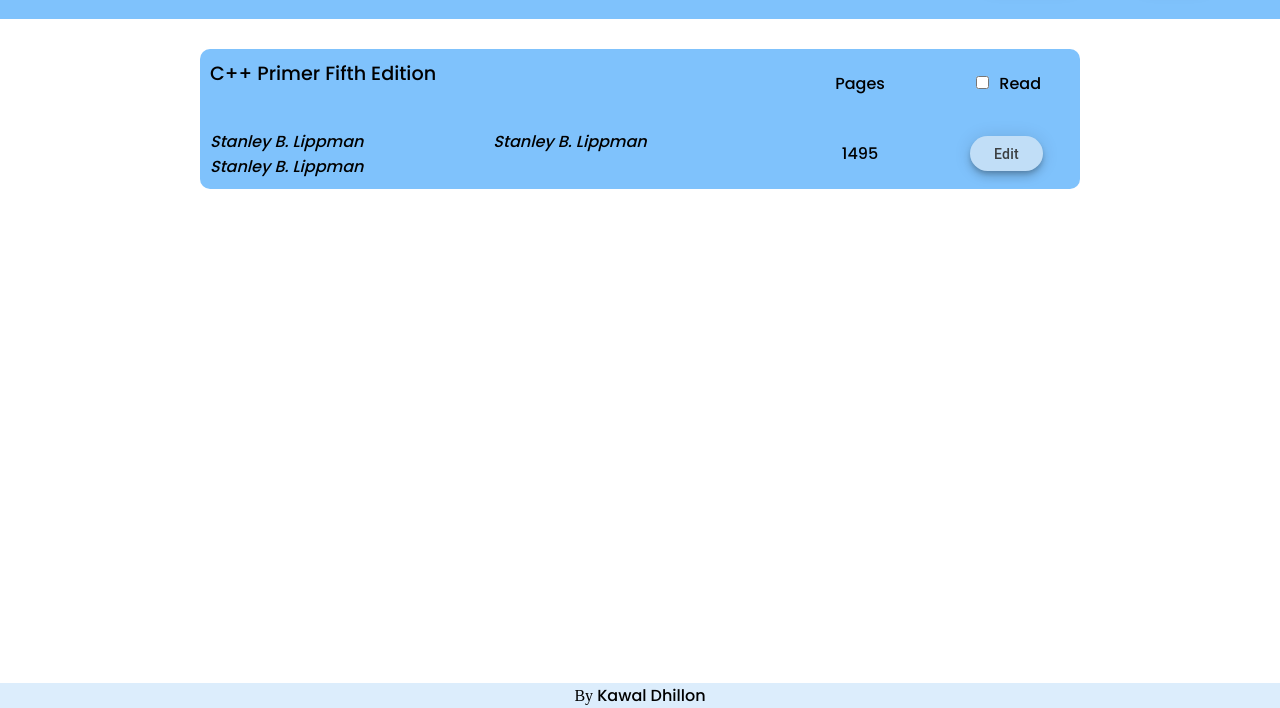
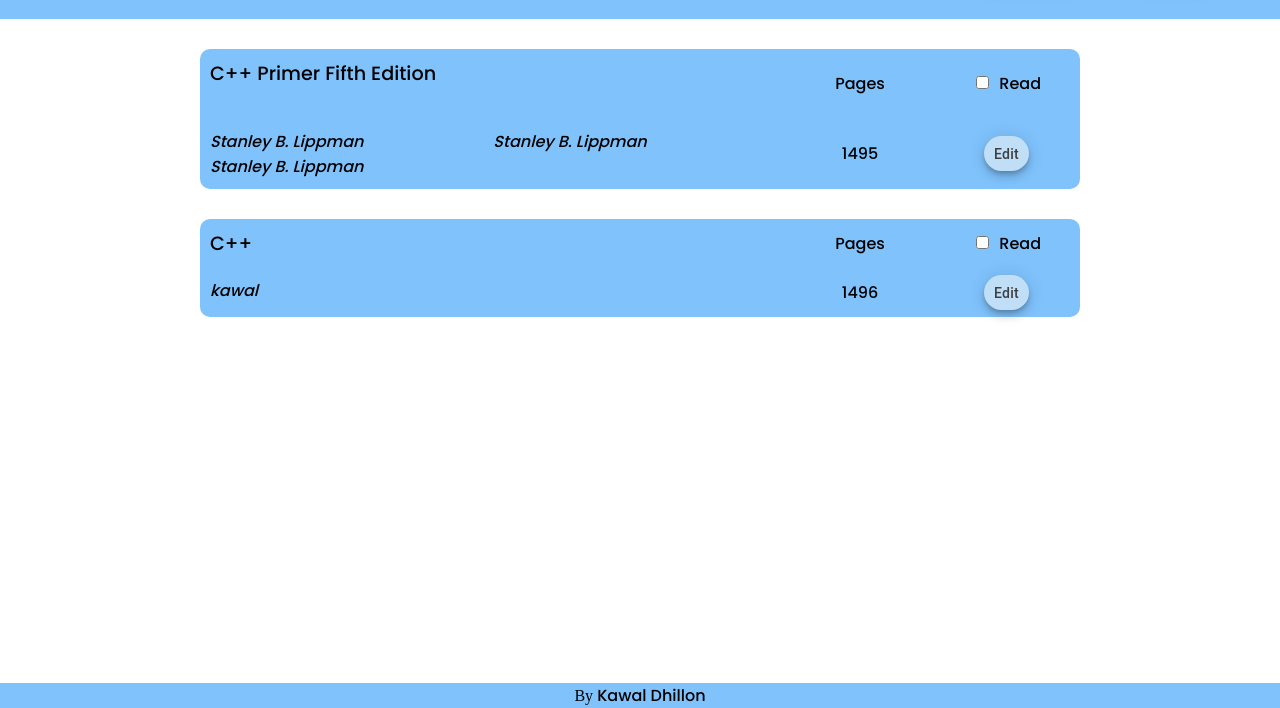
Before and after one commit to kawaldhillon5/My-Library, a plain HTML site: page index.html in a window 1280 px wide. Shown: the part 92-800 px from the top of the page. Drawn offline with Linux system fonts and the light colour scheme.

Commit message:
function to add books to list complete

```diff
--- a/index.html
+++ b/index.html
@@ -18,8 +18,8 @@
                 <div class="book_left_bottom book_common"><span class="author">Stanley B. Lippman</span><span class="author">Stanley B. Lippman</span><span class="author">Stanley B. Lippman</span></div>
             </div>
             <div class="book_right">
-                <span class="page_txt">Pages</span><div class="read"><input type="checkbox" id="read_status"><label for="read_status" >Read</label></div>
-                <span class="pages">1495</span><button class="edit">Edit</button>
+                <span class="page_txt book_common">Pages</span><div class="read book_common "><input type="checkbox" id="read_status"><label for="read_status" >Read</label></div>
+                <span class="pages book_common ">1495</span><button class="edit book_common ">Edit</button>
             </div>
         </div>
     </div></div>
--- a/script.js
+++ b/script.js
@@ -5,6 +5,7 @@ function book(title,author,pages,read){
     this.read = read;
 }
 
+const content = document.querySelector(".content");
 const add_btn = document.querySelector(".add");
 const log_in_btn = document.querySelector(".log_in")
 
@@ -13,3 +14,55 @@ log_in_btn.addEventListener("mouseup",()=>{log_in_btn.classList.remove("active")
 
 add_btn.addEventListener("mousedown", () =>{ add_btn.classList.add("active")});
 add_btn.addEventListener("mouseup",()=>{add_btn.classList.remove("active")});
+
+const book1 = new book("C++","kawal",1496,true);
+
+console.log(book1);
+
+function appendBook(book) {
+    const bookCard = document.createElement("div");
+    const bookLeft = document.createElement("div");
+    const bookTitle = document.createElement("div");
+    const bookAuthorDiv = document.createElement("div");
+    const bookAuthor = document.createElement("div");
+    const bookRight = document.createElement("div");
+    const bookPagesTxt = document.createElement("div");
+    const bookPages = document.createElement("div");
+    const readDiv = document.createElement("div");
+    const edit_button = document.createElement("button");
+    const readtxt = document.createElement("label");
+    const checkbox = document.createElement("input");
+    bookCard.classList.add("book");
+    bookLeft.classList.add("book_left");
+    bookRight.classList.add("book_right");
+    bookAuthor.classList.add("author");
+    bookAuthorDiv.classList.add("book_left_bottom","book_common");
+    bookTitle.classList.add("book_left_top","book_common");
+    bookPagesTxt.classList.add("page_txt","book_common");
+    readDiv.classList.add("read","book_common");
+    readtxt.setAttribute("for","read_status")
+    checkbox.setAttribute("id","read_status");
+    checkbox.setAttribute("type","checkbox")
+    bookPages.classList.add("pages","book_common");
+    edit_button.classList.add("edit","book_common");
+    bookTitle.textContent = book.title;
+    bookAuthor.textContent = book.author;
+    bookPagesTxt.textContent = "Pages";
+    readtxt.textContent = "Read";
+    bookPages.textContent = book.pages;
+    edit_button.textContent = "Edit";
+    content.appendChild(bookCard);
+    bookCard.appendChild(bookLeft);
+    bookCard.appendChild(bookRight);
+    bookLeft.appendChild(bookTitle);
+    bookLeft.appendChild(bookAuthorDiv);
+    bookAuthorDiv.appendChild(bookAuthor);
+    bookRight.appendChild(bookPagesTxt);
+    bookRight.appendChild(readDiv);
+    readDiv.appendChild(checkbox);
+    readDiv.appendChild(readtxt);
+    bookRight.appendChild(bookPages);
+    bookRight.appendChild(edit_button);
+}
+
+appendBook(book1);
--- a/styles.css
+++ b/styles.css
@@ -31,7 +31,7 @@ header{
 
 footer{
     text-align: center;
-    background-color: rgb(220, 237, 252);
+    background-color: var(--secondary-color);
 }
 
 footer span {
```
